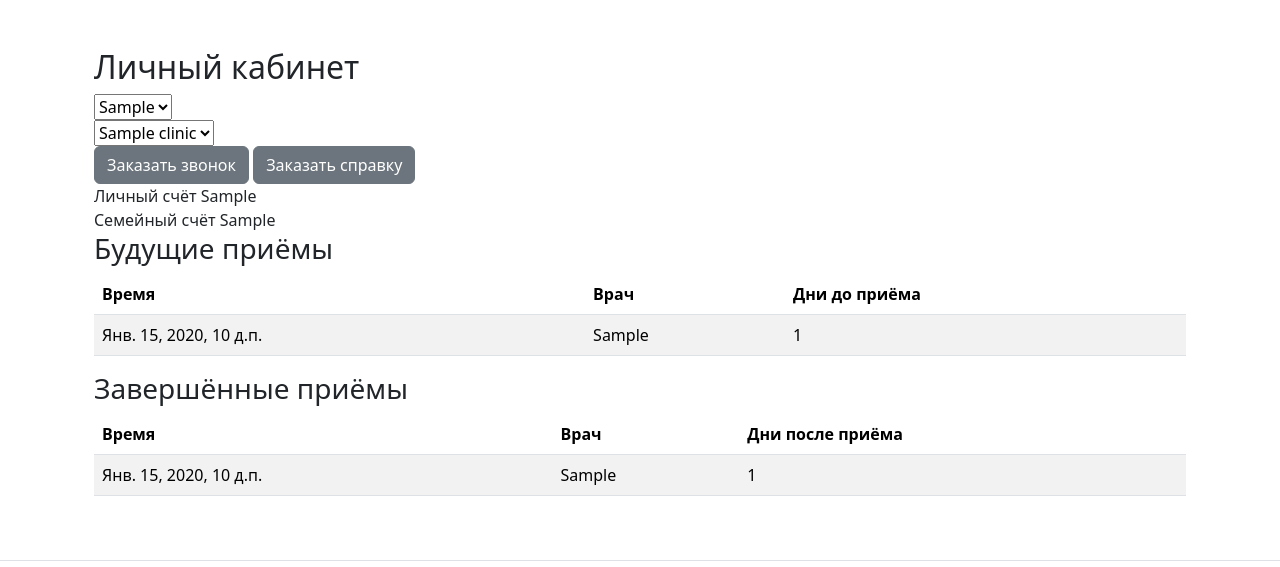
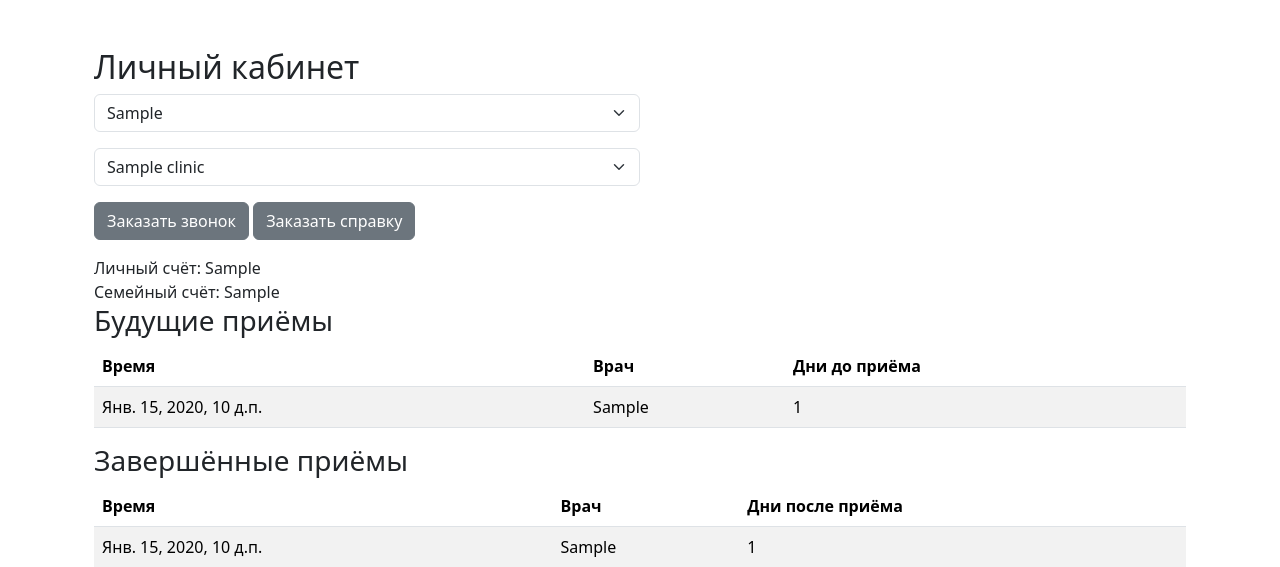
Before and after one commit to SMolodtsova13/website, a Django app: template website/templates/backend/index.html in a window 1280 px wide. Shown: the part 56-623 px from the top of the page. Run offline with Django 3.2, Linux system fonts and the light colour scheme; the template is opened without the code that fills it: most values are stand-ins (such as "Sample title", 1, 10 or a date in 2020); parts of the project's set-up code (start-up, migrations or seed data) failed here and were passed over; some libraries are stand-ins or nearby versions.

Commit message:
update templates

```diff
--- a/website/templates/backend/index.html
+++ b/website/templates/backend/index.html
@@ -8,29 +8,29 @@
         <div class="content">
             <h2>Личный кабинет</h2>
             <div class="custom-select-container">
-                <select id="location-select" class="custom-select">
+                <select id="location-select" class="form-select mb-3" style="width:50%">
                     <option value="person1">{{ patient_fio }}</option>
                 </select>
             </div>
             <div class="custom-select-container mb20">
-                <select id="location-select" class="custom-select">
+                <select id="location-select" class="form-select mb-3" style="width:50%">
                     {% for clinic in clinics %}
                         <option>{{ clinic }}</option>
                     {% endfor %}
                 </select>
             </div>
 
-            <div class="buttons">
+            <div class="buttons mb-3">
                 <button type="button" class="btn btn-secondary" onclick="showPopup();">Заказать звонок</button>
                 <button type="button" class="btn btn-secondary" onclick="Telegram.WebApp.showAlert('Справка заказана');">Заказать справку</button>
             </div>
             <div class="accounts">
                 <div class="account personal">
-                    <span class="account-title">Личный счёт</span>
+                    <span class="account-title">Личный счёт:</span>
                     <span class="account-balance">{{ personal_account }}</span>
                 </div>
                 <div class="account family">
-                    <span class="account-title">Семейный счёт</span>
+                    <span class="account-title">Семейный счёт:</span>
                     <span class="account-balance">{{ family_account }}</span>
                 </div>
             </div>
```
Also changed, not shown: website/templates/registration/login.html (+21 -1 lines), website/db.sqlite3.
